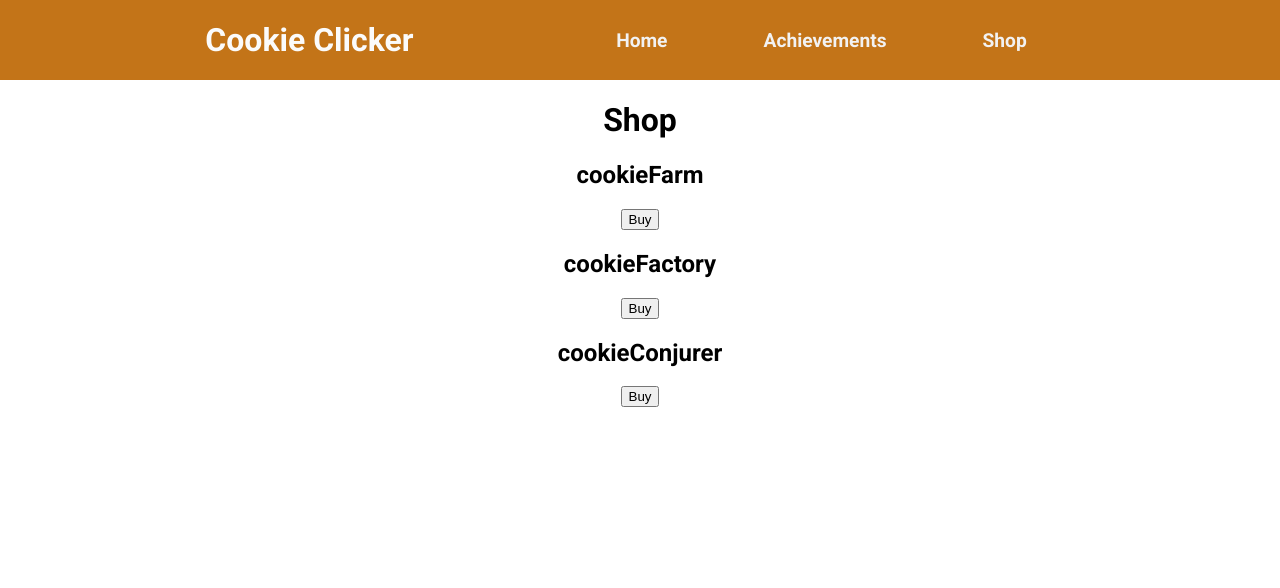
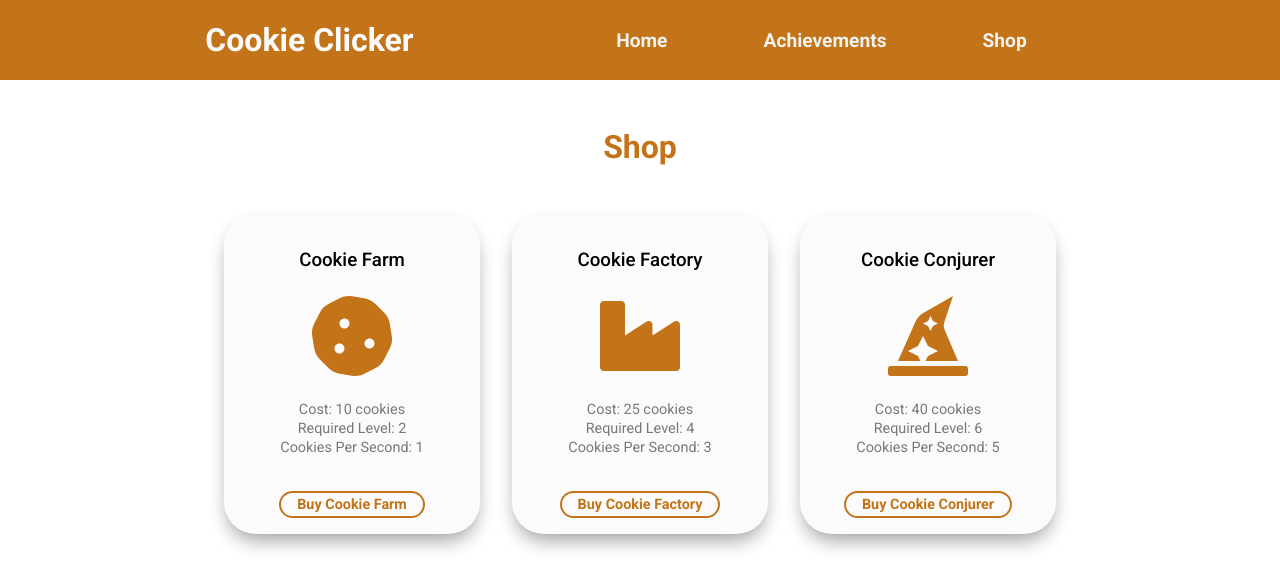
Before and after one commit to bm64/clicker-app, a React (Create React App) app: page /shop in a window 1280 px wide. Shown: the top 588 px of the page. Built offline with nearby package versions, Linux system fonts and the light colour scheme.

Commit message:
add stylign for shop page

```diff
--- a/src/data.js
+++ b/src/data.js
@@ -33,18 +33,21 @@
 
 export const clickingMachines = {
   cookieFarm: {
-    requiredLvl: 3,
+    name: "Cookie Farm",
+    requiredLvl: 2,
     cost: 10,
     cps: 1,
   },
   cookieFactory: {
+    name: "Cookie Factory",
     requiredLvl: 4,
-    cost: 20,
-    cps: 2,
+    cost: 25,
+    cps: 3,
   },
   cookieConjurer: {
-    requiredLvl: 5,
-    cost: 30,
-    cps: 3,
+    name: "Cookie Conjurer",
+    requiredLvl: 6,
+    cost: 40,
+    cps: 5,
   },
 };
--- a/src/shop.js
+++ b/src/shop.js
@@ -6,26 +6,90 @@
   const { playerMachines, handleBuyMachine } = useContext(ClickerContext);
   return (
     <div>
-      <h1>Shop</h1>
-      {Object.entries(clickingMachines).map(([machineName, description]) => (
+      <h1 className="primary-header">Shop</h1>
+      <div className="shop__items">
+        {Object.entries(clickingMachines).map(([machineName, details]) => (
+          <div className="shop__item">
+            <h3 key={machineName} className="achievement-name">
+              {details.name}
+            </h3>
+            <div className="icon">{icons[machineName]}</div>
             <div>
-          <h2 key={machineName}>{machineName}</h2>
+              <span className="item__description">
+                Cost: {details.cost} cookies
+                <br />
+                Required Level: {details.requiredLvl}
+                <br />
+                Cookies Per Second: {details.cps}
+              </span>
+            </div>
             <button
+              className="item__button"
               onClick={() => {
                 handleBuyMachine(machineName);
               }}
             >
-            Buy
+              Buy {details.name}
             </button>
           </div>
         ))}
-      {/*
-      <h1>You machines:</h1>
-      {playerMachines.map((machine) => (
-        <h3>{machine}</h3>
-      ))}*/}
+      </div>
     </div>
   );
 };
 
 export default Shop;
+
+const icons = {
+  cookieFarm: (
+    <svg
+      aria-hidden="true"
+      focusable="false"
+      data-prefix="fas"
+      data-icon="cookie"
+      class="svg-inline--fa fa-cookie fa-w-15"
+      role="img"
+      xmlns="http://www.w3.org/2000/svg"
+      viewBox="0 0 512 512"
+    >
+      <path
+        fill="currentColor"
+        d="M510.37 254.79l-12.08-76.26a132.493 132.493 0 0 0-37.16-72.95l-54.76-54.75c-19.73-19.72-45.18-32.7-72.71-37.05l-76.7-12.15c-27.51-4.36-55.69.11-80.52 12.76L107.32 49.6a132.25 132.25 0 0 0-57.79 57.8l-35.1 68.88a132.602 132.602 0 0 0-12.82 80.94l12.08 76.27a132.493 132.493 0 0 0 37.16 72.95l54.76 54.75a132.087 132.087 0 0 0 72.71 37.05l76.7 12.14c27.51 4.36 55.69-.11 80.52-12.75l69.12-35.21a132.302 132.302 0 0 0 57.79-57.8l35.1-68.87c12.71-24.96 17.2-53.3 12.82-80.96zM176 368c-17.67 0-32-14.33-32-32s14.33-32 32-32 32 14.33 32 32-14.33 32-32 32zm32-160c-17.67 0-32-14.33-32-32s14.33-32 32-32 32 14.33 32 32-14.33 32-32 32zm160 128c-17.67 0-32-14.33-32-32s14.33-32 32-32 32 14.33 32 32-14.33 32-32 32z"
+      ></path>
+    </svg>
+  ),
+  cookieFactory: (
+    <svg
+      aria-hidden="true"
+      focusable="false"
+      data-prefix="fas"
+      data-icon="industry"
+      class="svg-inline--fa fa-industry fa-w-16"
+      role="img"
+      xmlns="http://www.w3.org/2000/svg"
+      viewBox="0 0 512 512"
+    >
+      <path
+        fill="currentColor"
+        d="M475.115 163.781L336 252.309v-68.28c0-18.916-20.931-30.399-36.885-20.248L160 252.309V56c0-13.255-10.745-24-24-24H24C10.745 32 0 42.745 0 56v400c0 13.255 10.745 24 24 24h464c13.255 0 24-10.745 24-24V184.029c0-18.917-20.931-30.399-36.885-20.248z"
+      ></path>
+    </svg>
+  ),
+  cookieConjurer: (
+    <svg
+      aria-hidden="true"
+      focusable="false"
+      data-prefix="fas"
+      data-icon="hat-wizard"
+      class="svg-inline--fa fa-hat-wizard fa-w-16"
+      role="img"
+      xmlns="http://www.w3.org/2000/svg"
+      viewBox="0 0 512 512"
+    >
+      <path
+        fill="currentColor"
+        d="M496 448H16c-8.84 0-16 7.16-16 16v32c0 8.84 7.16 16 16 16h480c8.84 0 16-7.16 16-16v-32c0-8.84-7.16-16-16-16zm-304-64l-64-32 64-32 32-64 32 64 64 32-64 32-16 32h208l-86.41-201.63a63.955 63.955 0 0 1-1.89-45.45L416 0 228.42 107.19a127.989 127.989 0 0 0-53.46 59.15L64 416h144l-16-32zm64-224l16-32 16 32 32 16-32 16-16 32-16-32-32-16 32-16z"
+      ></path>
+    </svg>
+  ),
+};
--- a/src/styles.css
+++ b/src/styles.css
@@ -106,7 +106,7 @@
   display: flex;
   width: 100%;
   flex-direction: row;
-  align-items: start;
+  align-items: flex-start;
   justify-items: center;
   gap: 10rem;
 }
@@ -150,9 +150,56 @@
   color: #c37418;
 }
 
-/* Cookie button css */
+.icon {
+  width: 5rem;
+  color: #c37418;
+}
 
-/* cookie */
+.shop__items {
+  display: flex;
+  flex-direction: row;
+  align-items: flex-start;
+  gap: 2rem;
+}
+
+.shop__item {
+  width: 14rem;
+  height: 18rem;
+  display: flex;
+  flex-direction: column;
+  justify-content: space-between;
+  align-items: center;
+  background-color: #fbfbfb;
+  border-radius: 2rem;
+  padding: 1rem;
+  box-shadow: 0px 10px 20px -5px rgba(0, 0, 0, 0.42);
+}
+.item__description {
+  font-family: "Roboto";
+  font-size: 0.9rem;
+  color: #787878;
+}
+
+.item__button {
+  padding: 0.2rem 1rem;
+  border: 2px solid #c37418;
+  background-color: #fbfbfb;
+  border-radius: 1rem;
+  color: #c37418;
+  font-size: 0.9rem;
+  font-weight: 600;
+  font-family: "Roboto";
+  cursor: pointer;
+  transition: all 0.3s ease-out;
+  margin-top: 1rem;
+}
+
+.item__button:hover {
+  color: #fbfbfb;
+  background-color: #c37418;
+}
+
+/* cookie button */
 /******************************************************************************/
 .cookie {
   position: relative;
@@ -260,6 +307,12 @@
   .achievements {
     flex-direction: column;
     align-items: center;
-    gap: 0;
+    gap: 2rem;
+  }
+  .shop__items {
+    display: flex;
+    flex-direction: column;
+    align-items: center;
+    gap: 1rem;
   }
 }
```
Lines whose indentation alone changed are shown as unchanged.
